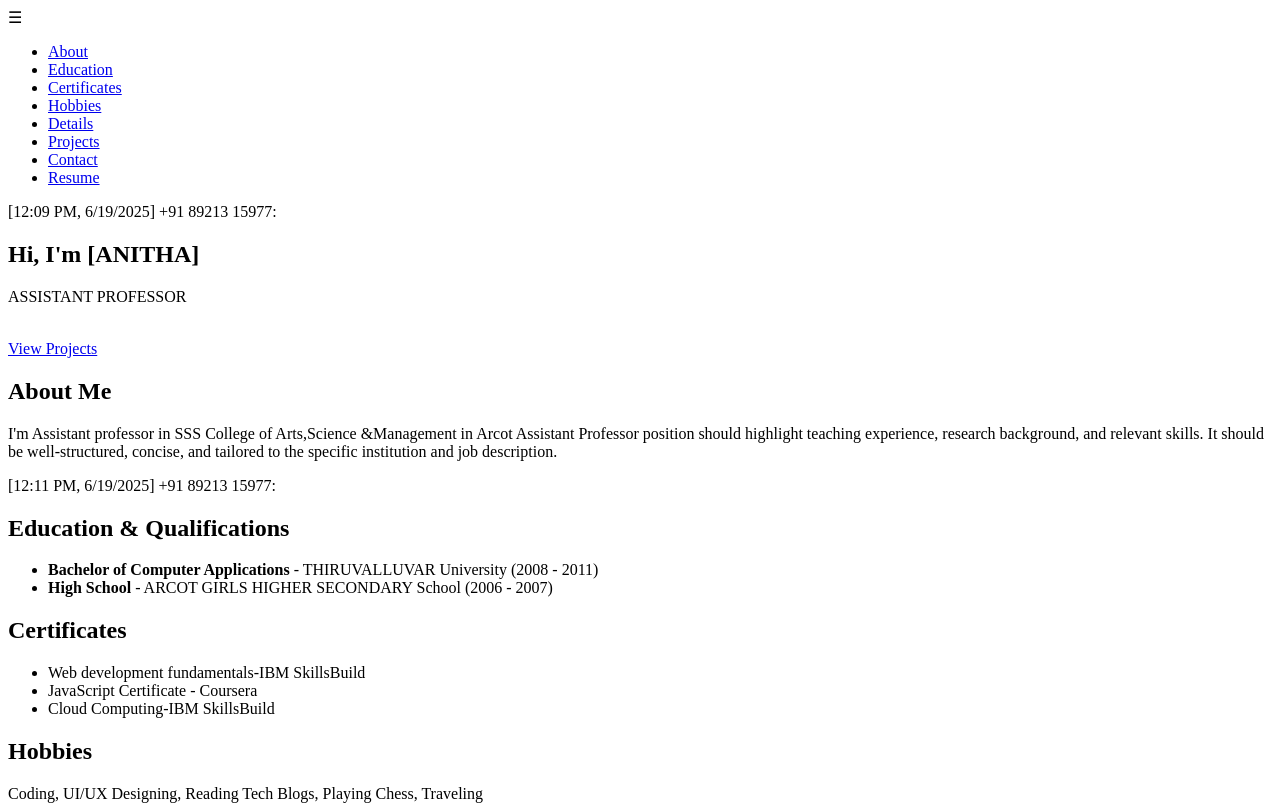
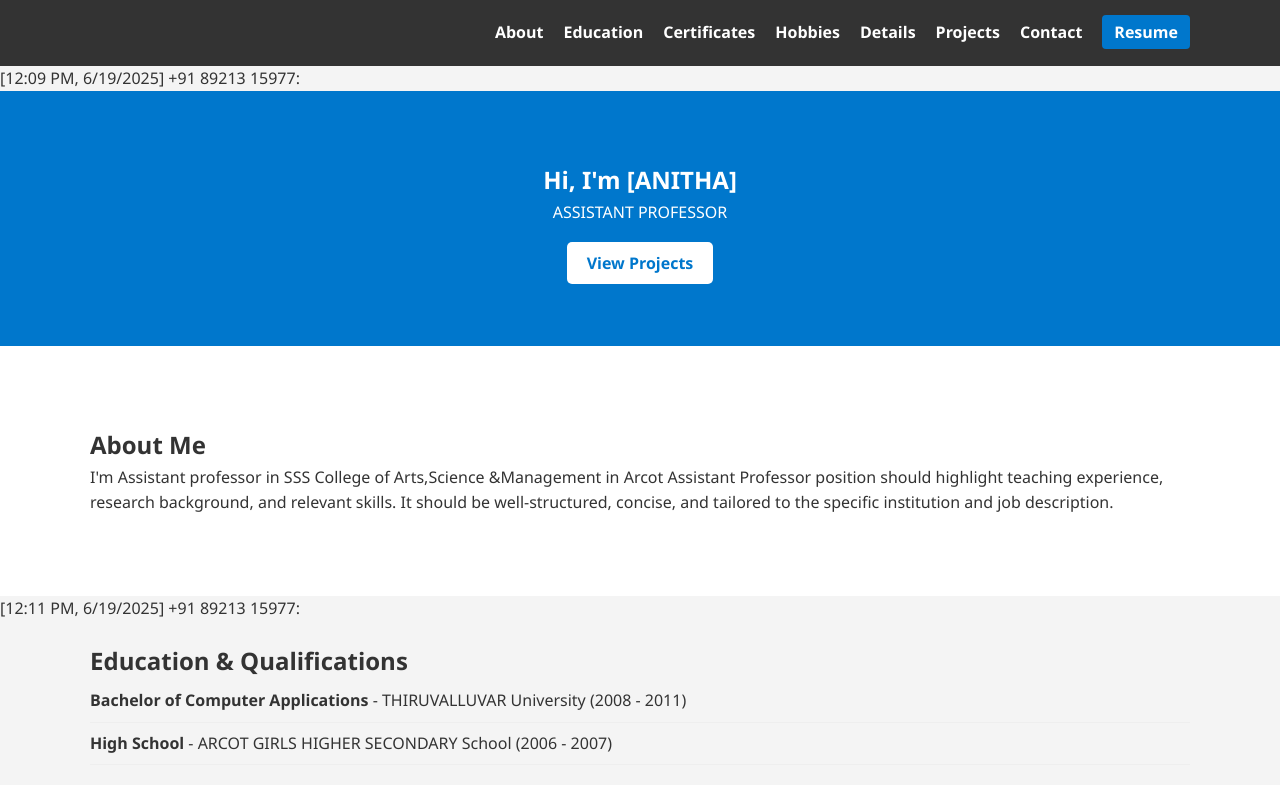
Before and after one commit to 27anithavishnu/sample1, a plain HTML site: page index.html in a window 1280 px wide. Shown: the top 806 px of the page. Drawn offline with Linux system fonts and the light colour scheme.

Commit message:
Update index.html

```diff
--- a/index.html
+++ b/index.html
@@ -1,4 +1,12 @@
-<header>
+<!DOCTYPE html>
+<html lang="en">
+<head>
+  <meta charset=""UTF-8">
+  <meta name="Viewport" content="Width=device-width,initial-scale=1.0">
+  <title>Document</title>
+  <link rel="Stylesheet"href="style.css">
+</head>
+<body><header>
       <div class="container">
         <!-- Hamburger Menu Icon -->
         <div class="hamburger" id="hamburger">&#9776;</div>
@@ -113,3 +121,5 @@
     </footer>
 
     <script src="script.js"></script>
+</body>
+</html>
```
